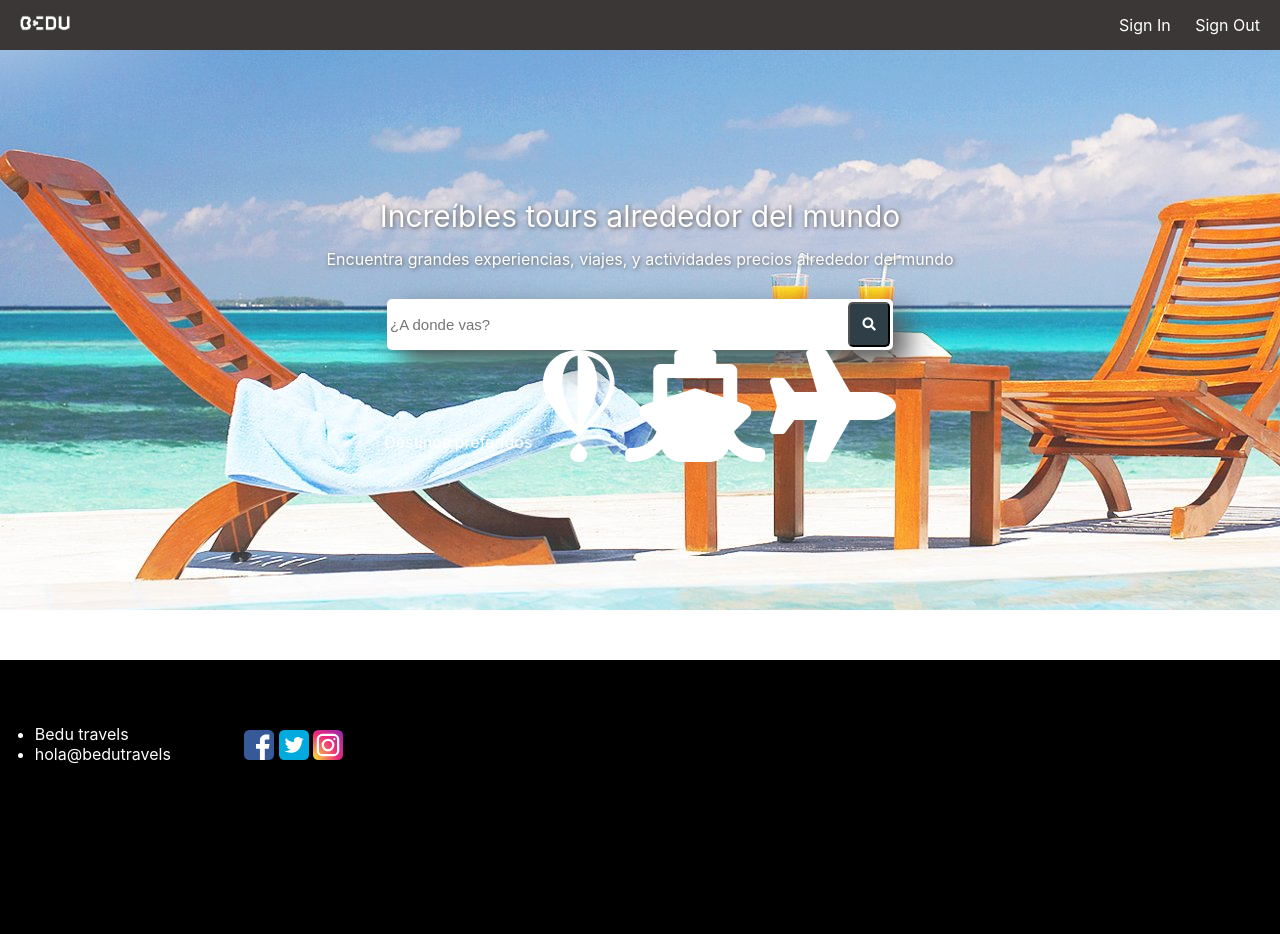
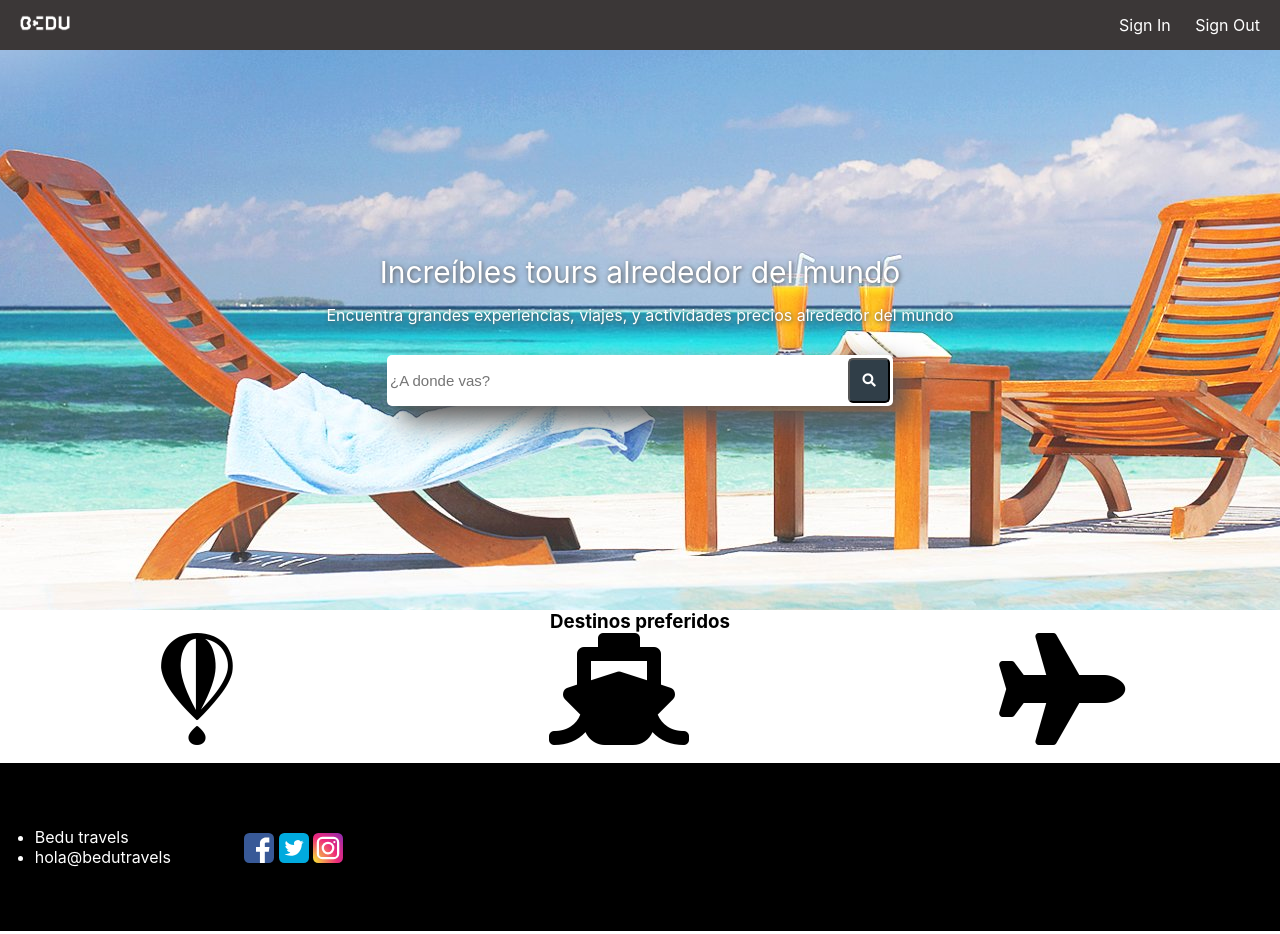
Before and after one commit to LGerardoGTZ/frontend-fundamentals, a plain HTML site: page index.html in a window 1280 px wide. Shown: the top 934 px of the page. Drawn offline with Linux system fonts and the light colour scheme; files that its build step writes are made by us from their sources; files whose address does not match are found by name.

Commit message:
Re-organized directories,changes in travel destinations and footer

```diff
--- a/assets/css/common/footer.css
+++ b/assets/css/common/footer.css
@@ -7,29 +7,26 @@ padding: 0;
 .footer{
     background-color: black;
     width: 100%;
-    height: 100%;
+    height: auto;
     margin-top: 50px;
     padding-left: 22px;
     color: white;
-    /* display: inline-block; */
+}
 
 
 
+} */
+
+footer{
+    display: flex;
+    align-items: center;
+    justify-content: flex-start;
 }
-/* Esta fué la segunda opción para desarrollar el footer */
-/* footer{
 
-    display: flex;
-    align-items: flex-end;
-    justify-content:flex-start;
-
-
-} */
 .contact{
     color: white;
     width: 10%;
     padding:5% 1%;
-    /* Esta fué la primera forma en la cual creé el footer */
     display:inline-block
 
 
@@ -39,7 +36,6 @@ padding: 0;
 
     width: 10%;
     padding-left: 5%;
-    /* Esta fué la primera forma en la cual creé el footer */
     display: inline-block;
 
 }
--- a/assets/css/main.css
+++ b/assets/css/home/main.css
@@ -6,7 +6,7 @@
 body{
     font-family: -apple-system, BlinkMacSystemFont, 'Segoe UI', Roboto, Oxygen, Ubuntu, Cantarell, 'Open Sans', 'Helvetica Neue', sans-serif;
     height: 90vh;
-    overflow-y:hidden;
+    overflow-y:scroll;
 }
 
 .hide{
@@ -14,7 +14,7 @@ body{
 }
 
 #home-cover{
-background-image: url("../images/Sesion01-HTMLyCSSBasico_ActividadFinal_assets_images_img_cover_home.jpg");
+background-image: url("/Users/gerargtz/Documents/Projects/frontend-fundamentals/assets/images/Sesion01-HTMLyCSSBasico_ActividadFinal_assets_images_img_cover_home.jpg");
 width: 100%;
 height: 70vh;
 background-repeat: no-repeat;
@@ -102,7 +102,12 @@ a:hover{
     align-items: center;
     justify-content: space-around;
     flex-wrap: wrap;
-    height: 100%;
+    height: 10vh;
     width: 100%;
-    background-color: black;
+    color: black;
 }
+
+h3{
+    font-weight: bold;
+    text-align: center;
+}
--- a/index.html
+++ b/index.html
@@ -5,11 +5,11 @@
   <meta charset="UTF-8">
   <meta name="viewport" content="width=device-width, initial-scale=1.0">
   <title>Bedu Travels</title>
-  <link href="./assets/css/main.css" rel="stylesheet" type="text/css">
-  <link href="./assets/css/header.css" rel="stylesheet">
-  <link rel="stylesheet" href="./assets/css/footer.css">
-  <link rel="stylesheet" href="https://use.fontawesome.com/releases/v5.7.2/css/all.css" integrity="sha384-fnmOCqbTlWIlj8LyTjo7mOUStjsKC4pOpQbqyi7RrhN7udi9RwhKkMHpvLbHG9Sr" crossorigin="anonymous">
-  <link rel="stylesheet" href="./assets/css/footer.css">
+  <link href="./assets/css/home/main.css " rel="stylesheet" type="text/css">
+  <link href="assets/css/common/header.css" rel="stylesheet">
+  <link rel="stylesheet" href="assets/css/common/footer.css">
+  <link rel="stylesheet" href="https://use.fontawesome.com/releases/v5.7.2/css/all.css"
+    integrity="sha384-fnmOCqbTlWIlj8LyTjo7mOUStjsKC4pOpQbqyi7RrhN7udi9RwhKkMHpvLbHG9Sr" crossorigin="anonymous">
 </head>
 
 <body>
@@ -25,43 +25,11 @@
     </div>
   </nav>
 
-    <div class="hide">
-
-      <section></section>
-
-      <h1>Welcome to Bedu Travels</h1>
-
-      <h2>We are the best option for you</h2>
-
-      <img src="" alt="Image from one of our members">
-
-      <p class="paragraph">Next, we will show you our top three destinations around the World</p>
-
-      <ul>
-        <li>Italy</li>
-        <li>France</li>
-        <li>United Kingdom</li>
-      </ul>
-
-
-      <form>
-      <p id="inferior-p">Do you want to join us for the next trip?</p>
-        <input type="text" placeholder="Leave your email">
-        <input type="submit">
-      </form>
-
-
-
-
-
-
-
-    </div>
-
   <section id="home-cover">
     <div>
-        <p class= "margin-bottom-sm title-font text-shadow">Increíbles tours alrededor del mundo</p>
-        <p class=" margin-bottom-md subtitle text-shadow">Encuentra grandes experiencias, viajes, y actividades precios alrededor del mundo</p>
+      <p class="margin-bottom-sm title-font text-shadow">Increíbles tours alrededor del mundo</p>
+      <p class=" margin-bottom-md subtitle text-shadow">Encuentra grandes experiencias, viajes, y actividades precios
+        alrededor del mundo</p>
     </div>
 
     <div class="searchbar">
@@ -72,13 +40,12 @@
 
     </div>
 
-      <section id="icons container">Destinos preferidos
+  </section>
+      <h3>Destinos preferidos</h3>
+      <section id="icons-container">
         <i class="fab fa-fly fa-7x"></i>
         <i class="fas fa-ship fa-7x"></i>
         <i class="fas fa-plane fa-7x"></i>
-      </section>
-
-
       </section>
 
   <section class="footer">
@@ -88,9 +55,12 @@
         <li>hola@bedutravels</li>
       </ul>
       <figure class="social-media-icons">
-          <a href="#"><img src="./assets/images/Sesion01-HTMLyCSSBasico_ActividadFinal_assets_images_facebook.svg" width="30px" alt="facebook"></a>
-          <a href="#"><img src="./assets/images/Sesion01-HTMLyCSSBasico_ActividadFinal_assets_images_twitter.svg" width="30px" alt="twitter"></a>
-          <a href="#"><img src="./assets/images/Sesion01-HTMLyCSSBasico_ActividadFinal_assets_images_instagram.svg" width="30px" alt="instagram"></a>
+        <a href="#"><img src="./assets/images/Sesion01-HTMLyCSSBasico_ActividadFinal_assets_images_facebook.svg"
+            width="30px" alt="facebook"></a>
+        <a href="#"><img src="./assets/images/Sesion01-HTMLyCSSBasico_ActividadFinal_assets_images_twitter.svg"
+            width="30px" alt="twitter"></a>
+        <a href="#"><img src="./assets/images/Sesion01-HTMLyCSSBasico_ActividadFinal_assets_images_instagram.svg"
+            width="30px" alt="instagram"></a>
       </figure>
     </footer>
   </section>
@@ -98,4 +68,5 @@
 
 
 </body>
+
 </html>
```
Also changed, not shown: assets/css/practica.css (deleted, +0 -35 lines), assets/css/destinations/destinations.css (renamed from destinations/destinations.css), assets/images/destinations/Sesion04-FlexBoxYTheGrid_Ejemplo02_assets_images_cdmx.jpeg (renamed from assets/images/Sesion04-FlexBoxYTheGrid_Ejemplo02_assets_images_cdmx.jpeg), assets/images/destinations/Sesion04-FlexBoxYTheGrid_Ejemplo02_assets_images_colombia.jpg (renamed from assets/images/Sesion04-FlexBoxYTheGrid_Ejemplo02_assets_images_colombia.jpg), assets/images/destinations/Sesion04-FlexBoxYTheGrid_Ejemplo02_assets_images_francia.jpg (renamed from assets/images/Sesion04-FlexBoxYTheGrid_Ejemplo02_assets_images_francia.jpg). Lines whose indentation alone changed are shown as unchanged.
